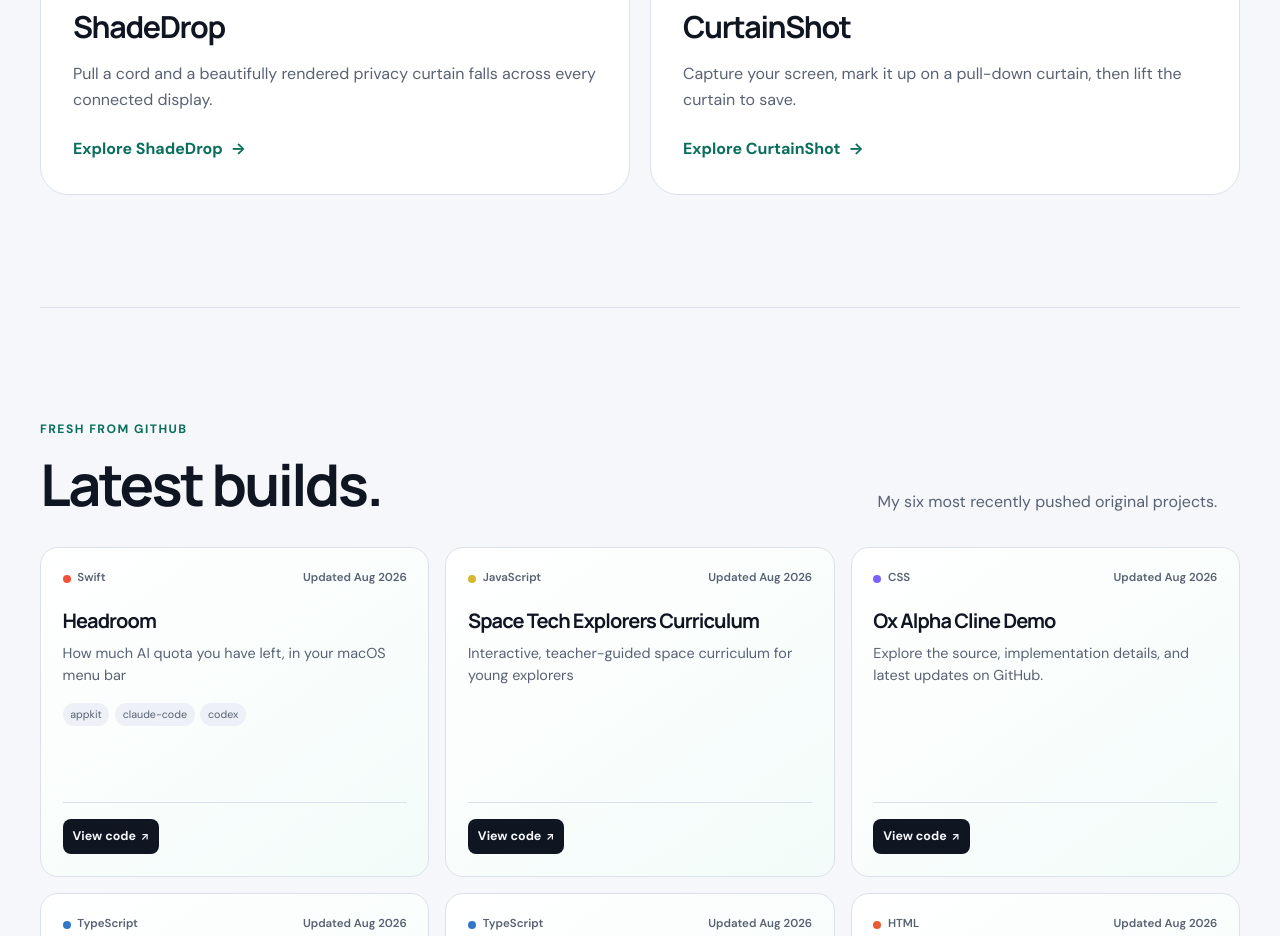
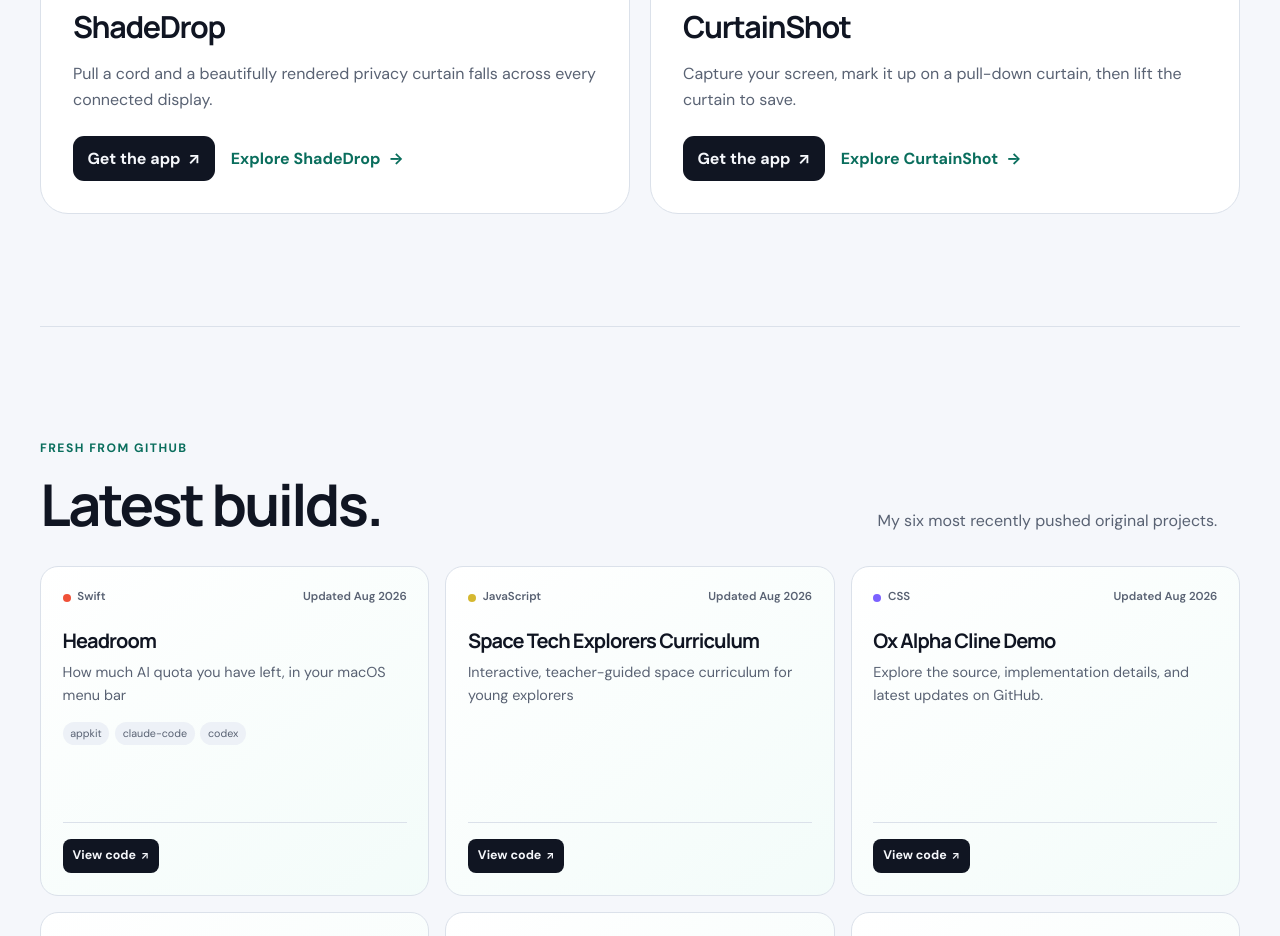
Before and after one commit to vinayanand3/vinayanand3.github.io, a plain HTML site: page index.html in a window 1280 px wide. Shown: the part 1433-2369 px from the top of the page. Drawn offline with Linux system fonts and the light colour scheme.

Commit message:
Add Mac App Store links to featured apps

```diff
--- a/index.html
+++ b/index.html
@@ -77,7 +77,10 @@
                     <div class="product-body">
                         <p class="card-kicker">macOS privacy utility</p><h3>ShadeDrop</h3>
                         <p>Pull a cord and a beautifully rendered privacy curtain falls across every connected display.</p>
-                        <a class="text-link" href="/shadedrop/">Explore ShadeDrop <span aria-hidden="true">&#8594;</span></a>
+                        <div class="product-actions">
+                            <a class="store-link" href="https://apps.apple.com/us/app/shadedrop/id6802923512?mt=12" target="_blank" rel="noreferrer" aria-label="Get ShadeDrop on the Mac App Store">Get the app <span aria-hidden="true">&#8599;</span></a>
+                            <a class="text-link" href="/shadedrop/">Explore ShadeDrop <span aria-hidden="true">&#8594;</span></a>
+                        </div>
                     </div>
                 </article>
                 <article class="product-card product-card-curtain">
@@ -85,7 +88,10 @@
                     <div class="product-body">
                         <p class="card-kicker">macOS capture utility</p><h3>CurtainShot</h3>
                         <p>Capture your screen, mark it up on a pull-down curtain, then lift the curtain to save.</p>
-                        <a class="text-link" href="/curtainshot/">Explore CurtainShot <span aria-hidden="true">&#8594;</span></a>
+                        <div class="product-actions">
+                            <a class="store-link" href="https://apps.apple.com/us/app/curtainshot/id6803316414?mt=12" target="_blank" rel="noreferrer" aria-label="Get CurtainShot on the Mac App Store">Get the app <span aria-hidden="true">&#8599;</span></a>
+                            <a class="text-link" href="/curtainshot/">Explore CurtainShot <span aria-hidden="true">&#8594;</span></a>
+                        </div>
                     </div>
                 </article>
             </div>
--- a/portfolio.css
+++ b/portfolio.css
@@ -128,6 +128,9 @@
 .card-kicker { margin: 0 0 0.5rem; color: var(--text-soft); font-size: 0.75rem; font-weight: 700; letter-spacing: 0.08em; text-transform: uppercase; }
 .product-body h3 { margin-bottom: 0.6rem; font-size: 1.9rem; }
 .product-body > p:not(.card-kicker) { min-height: 3.2em; margin: 0 0 1.5rem; color: var(--text-soft); }
+.product-actions { display: flex; flex-wrap: wrap; align-items: center; gap: 0.7rem 1rem; }
+.store-link { display: inline-flex; align-items: center; justify-content: center; gap: 0.45rem; min-height: 44px; padding: 0.6rem 0.9rem; border-radius: 11px; background: var(--text); color: var(--bg); font-weight: 700; text-decoration: none; transition: transform 180ms ease, background 180ms ease; }
+.store-link:hover { transform: translateY(-2px); background: var(--accent); }
 .text-link { display: inline-flex; align-items: center; gap: 0.5rem; color: var(--accent); font-weight: 700; text-decoration: none; }
 .text-link:hover { text-decoration: underline; text-underline-offset: 4px; }
 
```
